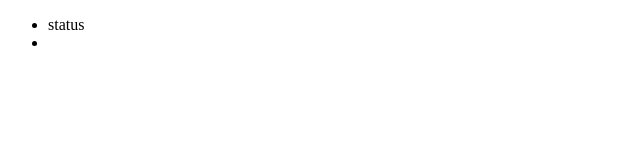
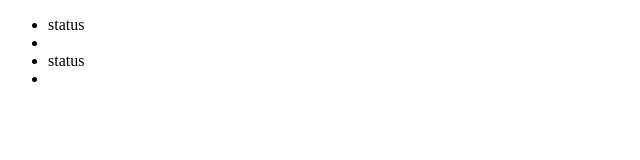
Before and after one commit to nickleach/learning-git, a plain HTML site: page index.html in a window 1280 px wide. Shown: the full height of the page, 0-640 px from the left. Drawn offline with Linux system fonts and the light colour scheme.

Commit message:
added a command

```diff
--- a/index.html
+++ b/index.html
@@ -4,9 +4,10 @@
 	<title></title>
 </head>
 <body>
-<ul>
-	<li>status<li>
+	<ul>
+		<li>status<li>
+		<li>status<li>
 
-</ul>
+	</ul>
 </body>
 </html>
```
